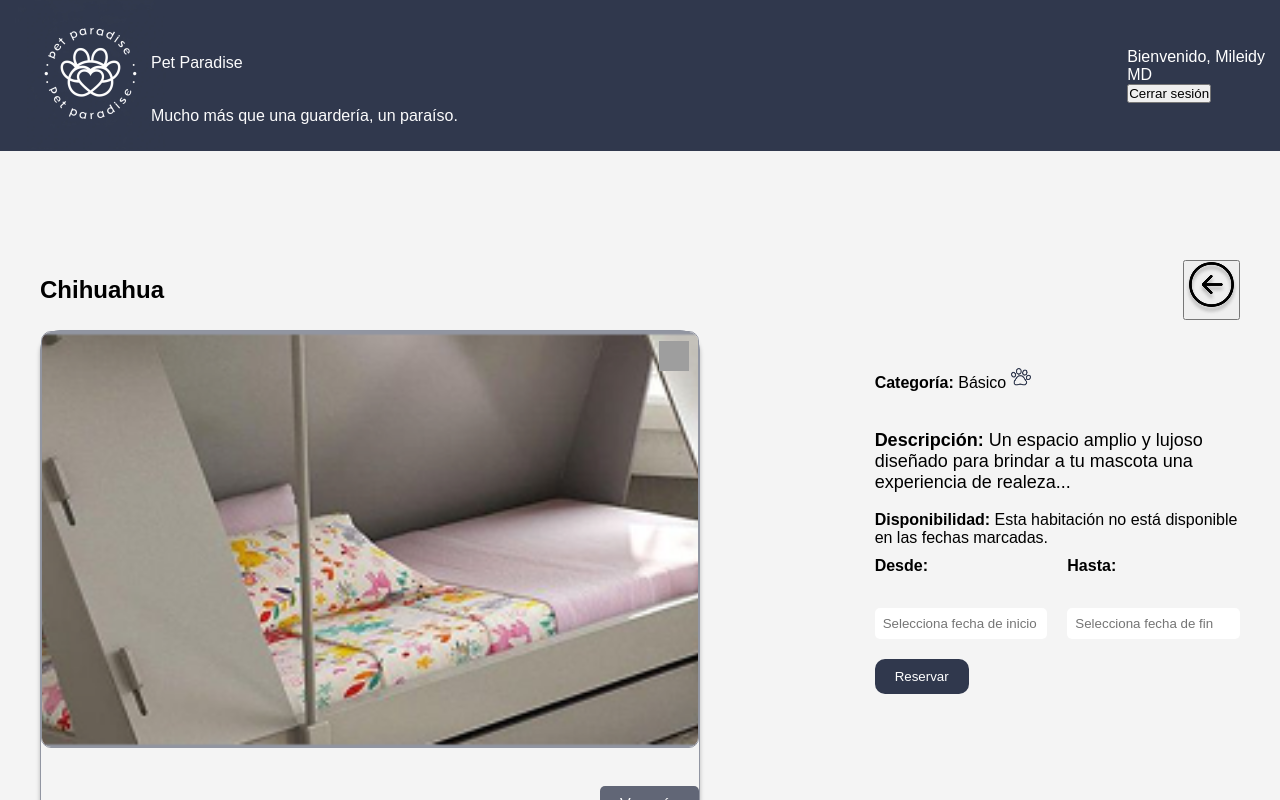
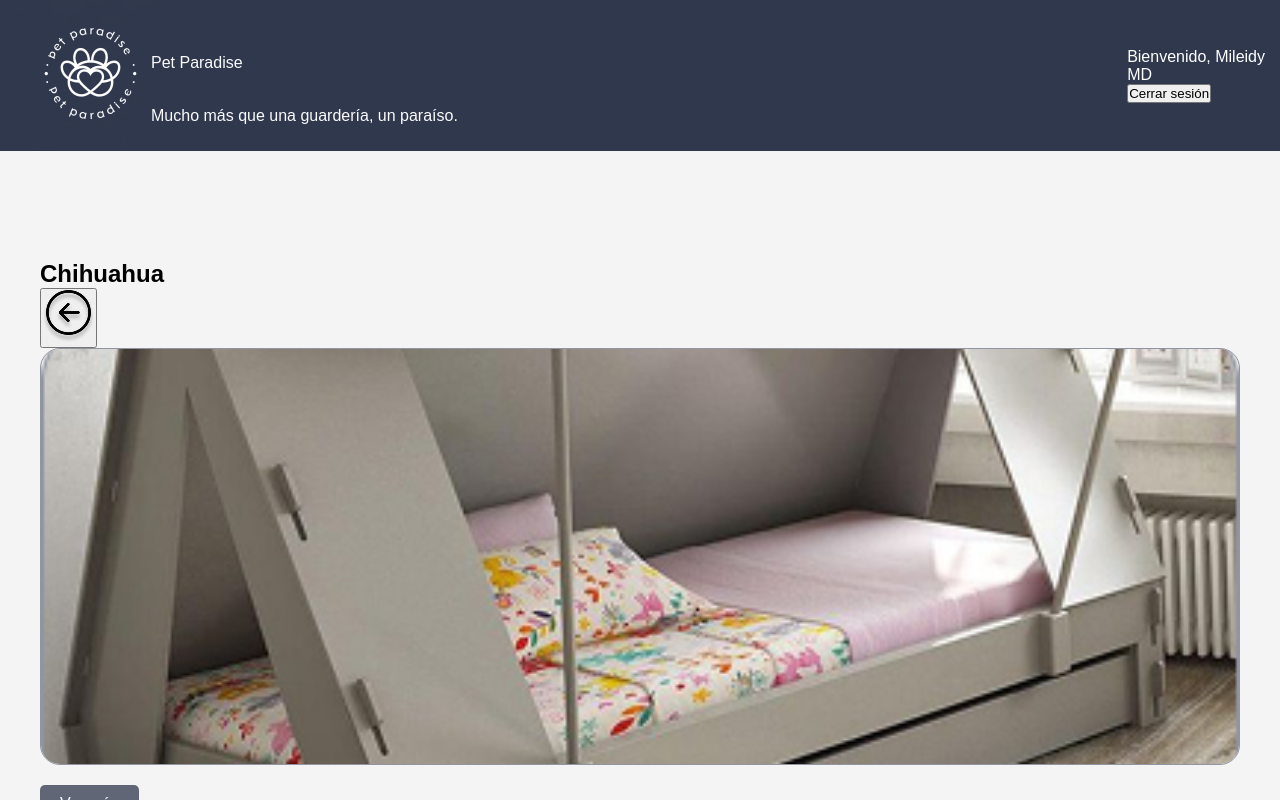
Before and after one commit to LuisDelgado-LD/integradorG5Front, a React (Vite) app: page /habitacion/1 in a window 1280 px wide. Built offline with nearby package versions, Linux system fonts and the light colour scheme; grey boxes are pictures that could not be loaded.

Commit message:
Archivos tocados Reserva, Habitacions, Login

```diff
--- a/src/App.jsx
+++ b/src/App.jsx
@@ -12,6 +12,7 @@ import GestionCaracteristicas from "./Routes/GestionCaracteristicas.jsx";
 import UserManagement from "./Routes/UserManagement.jsx";
 import Login from "./Routes/Login.jsx";
 import PrivateRoute from "./Routes/PrivateRoute";
+import Reserva from "./Routes/Reserva.jsx";
 
 function App() {
   const [usuario, setUsuario] = useState(null);
@@ -26,6 +27,7 @@ function App() {
         <Route path="/" element={!usuario ? <Layout /> : <Navigate to={usuario.rol === "admin" ? "/administrador" : "/"} />} >
           <Route index element={<Home />} />
           <Route path="habitacion/:id" element={<Habitaciones />} />
+          <Route path="/reserva/:id" element={<Reserva />} />
           <Route path="galeria/:id" element={<Galeria2 />} />
           <Route path="registro" element={<Registro />} />
           <Route path="login" element={!usuario ? <Login setUsuario={setUsuario} /> : <Navigate to={usuario.rol === "admin" ? "/administrador" : "/home"} />} />
--- a/src/Components/Navbar.jsx
+++ b/src/Components/Navbar.jsx
@@ -96,13 +96,12 @@ const Navbar = () => {
   const location = useLocation();
   const navigate = useNavigate();
   const { state, dispatch } = useContext(GlobalContext);
+  const usuario = state.usuario;
 
   const [startDate, setStartDate] = useState(null);
   const [endDate, setEndDate] = useState(null);
   const [selectedBreed, setSelectedBreed] = useState(null);
   const [resultado, setResultado] = useState(null);
-  const [loading, setLoading] = useState(false);
-  const [puedeReservar, setPuedeReservar] = useState(false);
   const [habitacionesDisponibles, setHabitacionesDisponibles] = useState([]);
 
   if (location.pathname !== "/") return null;
@@ -118,19 +117,14 @@ const Navbar = () => {
     const inicio = new Date(start);
     const fin = new Date(end);
 
-    for (let f of ocupadas) {
+    return ocupadas.every(f => {
       const ocupada = new Date(f);
-      if (ocupada >= inicio && ocupada <= fin) {
-        return false;
-      }
-    }
-    return true;
+      return ocupada < inicio || ocupada > fin;
+    });
   };
 
   const buscarDisponibilidad = () => {
-    setLoading(true);
     setResultado(null);
-    setPuedeReservar(false);
     setHabitacionesDisponibles([]);
 
     setTimeout(() => {
@@ -138,38 +132,26 @@ const Navbar = () => {
       const fin = endDate ? new Date(endDate) : null;
 
       if (selectedBreed && !inicio && !fin) {
-        const ocupadas = fechasOcupadas[selectedBreed.value] || [];
-
-        if (ocupadas.length === 0) {
-          setResultado(`✅ La habitación ${selectedBreed.label} está disponible en general.`);
-        } else {
-          setResultado(`❌ La habitación ${selectedBreed.label} tiene fechas ya reservadas.`);
-        }
-
-        setLoading(false);
+        setResultado(fechasOcupadas[selectedBreed.value]?.length
+          ? `❌ La habitación ${selectedBreed.label} tiene fechas reservadas.`
+          : `✅ La habitación ${selectedBreed.label} está disponible en general.`);
         return;
       }
 
       if (!selectedBreed && inicio && fin) {
-        const disponibles = state.habitaciones.filter((habitacion) =>
-          esDisponible(habitacion.id, inicio, fin)
-        );
+        const disponibles = state.habitaciones.filter(h => esDisponible(h.id, inicio, fin));
 
-        if (disponibles.length > 0) {
+        if (disponibles.length) {
           setResultado("✅ Habitaciones disponibles:");
           setHabitacionesDisponibles(disponibles);
         } else {
           setResultado("❌ No hay habitaciones disponibles en estas fechas.");
         }
-
-        setLoading(false);
         return;
       }
 
       if (selectedBreed && inicio && fin) {
-        const disponible = esDisponible(selectedBreed.value, inicio, fin);
-
-        if (disponible) {
+        if (esDisponible(selectedBreed.value, inicio, fin)) {
           setResultado(`✅ ¡La habitación ${selectedBreed.label} está disponible!`);
           dispatch({
             type: "SET_RESERVA",
@@ -180,22 +162,22 @@ const Navbar = () => {
               fechaFin: endDate.toISOString(),
             },
           });
-          setPuedeReservar(true);
         } else {
           setResultado(`❌ La habitación ${selectedBreed.label} no está disponible en esas fechas.`);
         }
-
-        setLoading(false);
         return;
       }
 
       setResultado("❌ Por favor selecciona al menos una habitación o un rango de fechas.");
-      setLoading(false);
     }, 1000);
   };
 
-  const irADetalle = (id) => {
-    navigate(`/habitacion/${id}`);
+  const reservar = () => {
+    if (!usuario) {
+      navigate("/login", { state: { mensaje: "Debes iniciar sesión para reservar. Si no tienes cuenta, regístrate aquí." } });
+      return;
+    }
+    navigate(`/reserva/${selectedBreed?.value}`);
   };
 
   return (
@@ -203,38 +185,15 @@ const Navbar = () => {
       <p className="navbar-text">Escoge la Fecha para tu peludito</p>
 
       <div className="date-picker-container">
-        <div className="date-picker">
-          <label className="date-label">Fecha de ingreso</label>
-          <div className="calendar-box">
-            <img src="/img/Calendario.png" alt="Ingreso" className="calendar-icon" />
-            <DatePicker
-              withPortal
-              minDate={new Date()}
-              dateFormat="dd/MM/yyyy"
-              locale={es}
-              selected={startDate}
-              onChange={(date) => {
-                setStartDate(date);
-                setEndDate(null);
-              }}
-            />
-          </div>
-        </div>
-
-        <div className="date-picker">
-          <label className="date-label">Fecha de salida</label>
-          <div className="calendar-box">
-            <img src="/img/Calendario.png" alt="Salida" className="calendar-icon" />
-            <DatePicker
-              withPortal
-              dateFormat="dd/MM/yyyy"
-              locale={es}
-              minDate={startDate}
-              selected={endDate}
-              onChange={setEndDate}
-            />
-          </div>
-        </div>
+        <DatePicker
+          withPortal minDate={new Date()} dateFormat="dd/MM/yyyy" locale={es}
+          selected={startDate} onChange={date => { setStartDate(date); setEndDate(null); }}
+          placeholderText="Fecha de ingreso"
+        />
+        <DatePicker
+          withPortal minDate={startDate} dateFormat="dd/MM/yyyy" locale={es}
+          selected={endDate} onChange={setEndDate} placeholderText="Fecha de salida"
+        />
       </div>
 
       <AutocompleteSearch onSelect={setSelectedBreed} />
@@ -243,32 +202,23 @@ const Navbar = () => {
         Buscar Disponibilidad
       </button>
 
-      {loading && <p style={{ marginTop: "10px" }}>🔍 Buscando disponibilidad...</p>}
-
-      {!loading && resultado && (
-        <pre style={{ marginTop: "10px", fontWeight: "bold", whiteSpace: "pre-wrap", color: resultado.includes("✅") ? "green" : "red" }}>
-          {resultado}
-        </pre>
-      )}
-
-      {puedeReservar && (
-        <button
-          onClick={() => alert("🎉 Reserva guardada. Puedes continuar luego o ir a detalles.")}
-          style={styles.botonReserva}
-        >
-          Guardar Reserva
-        </button>
-      )}
+      {resultado && <p style={{ marginTop: "10px", color: resultado.includes("✅") ? "green" : "red" }}>{resultado}</p>}
 
       {habitacionesDisponibles.length > 0 && (
         <div style={styles.sidebar}>
-          {habitacionesDisponibles.map((h) => (
-            <div key={h.id} style={styles.card} onClick={() => irADetalle(h.id)}>
+          {habitacionesDisponibles.map(h => (
+            <div key={h.id} style={styles.card} onClick={() => navigate(`/habitacion/${h.id}`)}>
               <img src="/img/iconoPatita.png" alt="patita" style={styles.cardImg} />
               <h3 style={styles.cardTitle}>{h.nombre}</h3>
             </div>
           ))}
         </div>
+      )}
+
+      {selectedBreed && resultado?.includes("✅") && (
+        <button onClick={reservar} style={styles.botonReserva}>
+          Reservar ahora
+        </button>
       )}
     </nav>
   );
@@ -276,58 +226,27 @@ const Navbar = () => {
 
 const styles = {
   botonBuscar: {
-    marginTop: "10px",
-    backgroundColor: "#30384D",
-    color: "#fff",
-    padding: "10px 20px",
-    borderRadius: "6px",
-    border: "none",
-    cursor: "pointer",
+    marginTop: "10px", backgroundColor: "#30384D", color: "#fff",
+    padding: "10px 20px", borderRadius: "6px", border: "none", cursor: "pointer"
   },
   botonReserva: {
-    marginTop: "10px",
-    backgroundColor: "#28a745",
-    color: "#fff",
-    padding: "10px 20px",
-    borderRadius: "6px",
-    border: "none",
-    cursor: "pointer",
+    marginTop: "10px", backgroundColor: "#28a745", color: "#fff",
+    padding: "10px 20px", borderRadius: "6px", border: "none", cursor: "pointer"
   },
   sidebar: {
-    maxHeight: "400px",
-    overflowY: "auto",
-    padding: "10px",
-    border: "1px solid #ccc",
-    borderRadius: "10px",
-    marginTop: "20px",
-    width: "250px",
-    marginLeft: "auto",
-    marginRight: "auto",
-    backgroundColor: "#f8f8f8",
-    boxShadow: "0 0 10px rgba(0,0,0,0.1)",
+    maxHeight: "400px", overflowY: "auto", padding: "10px",
+    border: "1px solid #ccc", borderRadius: "10px", marginTop: "20px",
+    width: "250px", marginLeft: "auto", marginRight: "auto",
+    backgroundColor: "#f8f8f8", boxShadow: "0 0 10px rgba(0,0,0,0.1)"
   },
   card: {
-    display: "flex",
-    flexDirection: "column",
-    alignItems: "center",
-    cursor: "pointer",
-    marginBottom: "15px",
-    padding: "10px",
-    borderRadius: "8px",
-    backgroundColor: "#fff",
-    boxShadow: "0 2px 4px rgba(0,0,0,0.1)",
-    transition: "transform 0.2s",
+    display: "flex", flexDirection: "column", alignItems: "center",
+    cursor: "pointer", marginBottom: "15px", padding: "10px",
+    borderRadius: "8px", backgroundColor: "#fff",
+    boxShadow: "0 2px 4px rgba(0,0,0,0.1)", transition: "transform 0.2s"
   },
-  cardImg: {
-    width: "50px",
-    height: "50px",
-    marginBottom: "10px",
-  },
-  cardTitle: {
-    fontSize: "16px",
-    color: "#30384D",
-    textAlign: "center",
-  },
+  cardImg: { width: "50px", height: "50px", marginBottom: "10px" },
+  cardTitle: { fontSize: "16px", color: "#30384D", textAlign: "center" }
 };
 
 export default Navbar;
--- a/src/Components/SoloEscritorio.jsx
+++ b/src/Components/SoloEscritorio.jsx
@@ -4,7 +4,7 @@ const SoloEscritorio = ({ children }) => {
   if (esMovil) {
     return (
       <div className="bloqueo-movil">
-        <p>🚫 Esta página no está disponible para móviles.</p>
+        <p> Esta página no está disponible para móviles.</p>
       </div>
     );
   }
--- a/src/Routes/Habitaciones.jsx
+++ b/src/Routes/Habitaciones.jsx
@@ -30,7 +30,8 @@ const iconosCaracteristicas = {
 const Habitaciones = () => {
   const { id } = useParams();
   const navigate = useNavigate();
-  const { state } = useContext(GlobalContext);
+  const { state, dispatch } = useContext(GlobalContext);
+  const usuario = state.usuario;
   const [habitacion, setHabitacion] = useState(null);
   const [esFavorito, setEsFavorito] = useState(false);
   const [fechaInicio, setFechaInicio] = useState(null);
@@ -41,12 +42,11 @@ const Habitaciones = () => {
     const encontrada = state.habitaciones.find((h) => h.id === parseInt(id));
     setHabitacion(encontrada);
 
-    const ocupadas = [
+    setFechasOcupadas([
       new Date("2025-03-22"),
       new Date("2025-03-23"),
       new Date("2025-03-24"),
-    ];
-    setFechasOcupadas(ocupadas);
+    ]);
 
     const favoritos = JSON.parse(localStorage.getItem("favoritos")) || [];
     setEsFavorito(favoritos.includes(parseInt(id)));
@@ -55,179 +55,71 @@ const Habitaciones = () => {
   const toggleFavorito = () => {
     const favoritos = JSON.parse(localStorage.getItem("favoritos")) || [];
     const idHabitacion = parseInt(id);
-    let nuevosFavoritos;
+    const nuevosFavoritos = favoritos.includes(idHabitacion)
+      ? favoritos.filter((favId) => favId !== idHabitacion)
+      : [...favoritos, idHabitacion];
 
-    if (favoritos.includes(idHabitacion)) {
-      nuevosFavoritos = favoritos.filter((favId) => favId !== idHabitacion);
-      setEsFavorito(false);
-    } else {
-      nuevosFavoritos = [...favoritos, idHabitacion];
-      setEsFavorito(true);
-    }
-
+    setEsFavorito(!esFavorito);
     localStorage.setItem("favoritos", JSON.stringify(nuevosFavoritos));
   };
 
-  const rangoValido = () => {
-    if (!fechaInicio || !fechaFin) return false;
-    let current = new Date(fechaInicio);
-    while (current <= fechaFin) {
-      const ocupado = fechasOcupadas.some(
-        (fecha) => fecha.toDateString() === current.toDateString()
-      );
-      if (ocupado) return false;
-      current.setDate(current.getDate() + 1);
-    }
-    return true;
-  };
-
   const reservar = () => {
-    if (!rangoValido()) {
-      alert("❌ Las fechas seleccionadas no están disponibles.");
+    if (!usuario) {
+      navigate("/login", { state: { mensaje: "Debes iniciar sesión para reservar." } });
       return;
     }
-    alert(`✅ Reserva confirmada del ${fechaInicio.toLocaleDateString()} al ${fechaFin.toLocaleDateString()}`);
+
+    if (!fechaInicio || !fechaFin) {
+      alert("❌ Debes seleccionar una fecha válida.");
+      return;
+    }
+
+    dispatch({
+      type: "SET_RESERVA",
+      payload: {
+        habitacionId: habitacion.id,
+        habitacionNombre: habitacion.nombre,
+        fechaInicio: fechaInicio.toISOString(),
+        fechaFin: fechaFin.toISOString(),
+      },
+    });
+
+    navigate(`/reserva/${habitacion.id}`);
   };
 
   if (!habitacion) return <p>Cargando habitación...</p>;
 
-  const categoria = habitacion.categoria;
-  const descripcion = descripcionesCategoria[categoria];
-  const caracteristicas = caracteristicasPorCategoria[categoria] || [];
-
   return (
     <div className="habitacion-container" style={{ padding: "20px" }}>
-      <div className="Auxiliares-detalle">
-        <h2>{habitacion.nombre}</h2>
-        <button className="back-home" onClick={() => navigate("/")}>
-          <img src="/img/flecha.png" alt="Volver" />
-        </button>
+      <h2>{habitacion.nombre}</h2>
+      <button className="back-home" onClick={() => navigate("/")}>
+        <img src="/img/flecha.png" alt="Volver" />
+      </button>
+
+      <div>
+        <img className="habitacion-img" src={habitacion.imagen} alt={habitacion.nombre} style={{ width: "100%" }} />
+        <button className="ver-mas" onClick={() => navigate(`/galeria/${habitacion.id}`)}>Ver más</button>
       </div>
 
-      <div className="Contenido-Container">
-        <div
-          className="habitacion-img-container"
-          style={{
-            position: "relative",
-            display: "flex",
-            flexDirection: "column",
-            alignItems: "center",
-          }}
-        >
-          <div style={{ position: "relative" }}>
-            <img
-              className="habitacion-img"
-              src={habitacion.imagen}
-              alt={habitacion.nombre}
-              style={{ width: "100%", borderRadius: "10px" }}
-            />
-            <img
-              src={esFavorito ? "/img/corazon_lleno.png" : "/img/corazon_vacio.png"}
-              alt="Favorito"
-              onClick={toggleFavorito}
-              style={{
-                position: "absolute",
-                top: "10px",
-                right: "10px",
-                width: "30px",
-                height: "30px",
-                cursor: "pointer",
-              }}
-            />
-          </div>
+      <p><strong>Categoría:</strong> {habitacion.categoria}</p>
+      <p><strong>Descripción:</strong> {descripcionesCategoria[habitacion.categoria]}</p>
 
-          <button
-            className="ver-mas"
-            onClick={() => navigate(`/galeria/${habitacion.id}`)}
-            style={{ marginTop: "1cm" }}
-          >
-            Ver más
-          </button>
-        </div>
+      <p><strong>Características:</strong></p>
+      <ul>
+        {caracteristicasPorCategoria[habitacion.categoria].map((car, index) => (
+          <li key={index}>
+            <img src={iconosCaracteristicas[car]} alt={car} width="24" /> {car}
+          </li>
+        ))}
+      </ul>
 
-        <div style={{ marginTop: "1cm", textAlign: "left" }}>
-          <p className="habitacion-categoria">
-            <strong>Categoría:</strong> {categoria}
-            {Array.from({ length: iconosCategoria[categoria] || 0 }).map((_, i) => (
-              <img
-                key={i}
-                src={iconoPatita}
-                alt="Patita"
-                style={{ width: "20px", marginLeft: "5px" }}
-              />
-            ))}
-          </p>
+      <p><strong>Selecciona tu rango de fechas:</strong></p>
+      <DatePicker selected={fechaInicio} onChange={setFechaInicio} placeholderText="Fecha de inicio" />
+      <DatePicker selected={fechaFin} onChange={setFechaFin} placeholderText="Fecha de fin" />
 
-          <p className="habitacion-title" style={{ marginTop: "1cm" }}>
-            <strong>Descripción:</strong> {descripcion}
-          </p>
-
-          {/* DISPONIBILIDAD Y RESERVA - debajo de descripción, 5mm */}
-          <div style={{ marginTop: "5mm" }}>
-            <p><strong>Disponibilidad:</strong> Esta habitación no está disponible en las fechas marcadas.</p>
-
-            <div style={{ display: "flex", gap: "20px", alignItems: "center", marginTop: "10px" }}>
-              <div>
-                <label><strong>Desde:</strong></label><br />
-                <DatePicker
-                  selected={fechaInicio}
-                  onChange={(date) => setFechaInicio(date)}
-                  selectsStart
-                  startDate={fechaInicio}
-                  endDate={fechaFin}
-                  excludeDates={fechasOcupadas}
-                  placeholderText="Selecciona fecha de inicio"
-                />
-              </div>
-
-              <div>
-                <label><strong>Hasta:</strong></label><br />
-                <DatePicker
-                  selected={fechaFin}
-                  onChange={(date) => setFechaFin(date)}
-                  selectsEnd
-                  startDate={fechaInicio}
-                  endDate={fechaFin}
-                  minDate={fechaInicio}
-                  excludeDates={fechasOcupadas}
-                  placeholderText="Selecciona fecha de fin"
-                />
-              </div>
-            </div>
-
-            <button
-              onClick={reservar}
-              disabled={!fechaInicio || !fechaFin}
-              style={{
-                marginTop: "20px",
-                padding: "10px 20px",
-                backgroundColor: "#30384D",
-                color: "#fff",
-                border: "none",
-                borderRadius: "10px",
-                cursor: "pointer",
-              }}
-            >
-              Reservar
-            </button>
-          </div>
-        </div>
-
-        {/* CARACTERÍSTICAS - al final */}
-        <div style={{ marginTop: "1cm", textAlign: "left" }}>
-          <p><strong>Características:</strong></p>
-          <div style={{ display: "flex", gap: "1cm", flexWrap: "wrap" }}>
-            {caracteristicas.map((car, idx) => (
-              <div key={idx} style={{ display: "flex", alignItems: "center", gap: "10px" }}>
-                <img src={iconosCaracteristicas[car]} alt={car} width="32" />
-                <span style={{ fontWeight: 500 }}>
-                  {car.charAt(0).toUpperCase() + car.slice(1)}
-                </span>
-              </div>
-            ))}
-          </div>
-        </div>
-      </div>
+      <button onClick={reservar} disabled={!fechaInicio || !fechaFin} style={{ backgroundColor: "#30384D", color: "white" }}>
+        Reservar ahora
+      </button>
     </div>
   );
 };
--- /dev/null
+++ b/src/Routes/Reserva.jsx
@@ -0,0 +1,101 @@
+import { useContext, useState } from "react";
+import { GlobalContext } from "../Context/utils/globalContext";
+import { useNavigate } from "react-router-dom";
+import DatePicker from "react-datepicker";
+
+const preciosPorCategoria = {
+  Básico: 5000,
+  Premium: 10000,
+  VIP: 30000,
+};
+
+const Reserva = () => {
+  const { state, dispatch } = useContext(GlobalContext);
+  const navigate = useNavigate();
+  const reserva = state.reserva;
+
+  const [editandoFechas, setEditandoFechas] = useState(false);
+  const [fechaInicio, setFechaInicio] = useState(new Date(reserva?.fechaInicio));
+  const [fechaFin, setFechaFin] = useState(new Date(reserva?.fechaFin));
+  const [telefono, setTelefono] = useState("");
+  const [recibirActualizaciones, setRecibirActualizaciones] = useState(false);
+
+  if (!reserva) {
+    return <p>No hay reserva seleccionada.</p>;
+  }
+
+  const calcularDias = () => {
+    const diferencia = (new Date(fechaFin) - new Date(fechaInicio)) / (1000 * 60 * 60 * 24);
+    return diferencia + 1;
+  };
+
+  const totalAPagar = calcularDias() * (preciosPorCategoria[reserva.habitacionCategoria] || 0);
+
+  const guardarFechas = () => {
+    dispatch({
+      type: "SET_RESERVA",
+      payload: { ...reserva, fechaInicio: fechaInicio.toISOString(), fechaFin: fechaFin.toISOString() },
+    });
+    setEditandoFechas(false);
+  };
+
+  return (
+    <div className="reserva-container">
+      <h2 className="reserva-titulo">Confirma Reserva</h2>
+
+      <div className="reserva-content">
+        <div className="reserva-info">
+          <h3>La estadía de tu mascota</h3>
+          {!editandoFechas ? (
+            <>
+              <p><strong>Desde:</strong> {new Date(reserva.fechaInicio).toLocaleDateString()}</p>
+              <p><strong>Hasta:</strong> {new Date(reserva.fechaFin).toLocaleDateString()}</p>
+              <button className="edit-btn" onClick={() => setEditandoFechas(true)}>
+                <img src="/img/editar.png" alt="Editar fechas" /> Editar Fechas
+              </button>
+            </>
+          ) : (
+            <>
+              <DatePicker selected={fechaInicio} onChange={setFechaInicio} />
+              <DatePicker selected={fechaFin} onChange={setFechaFin} minDate={fechaInicio} />
+              <button className="save-btn" onClick={guardarFechas}>Guardar</button>
+            </>
+          )}
+
+          <h3>Título requerido para tu mascota</h3>
+          <label>Número de teléfono:</label>
+          <input
+            type="text"
+            placeholder="Ingresa tu número"
+            value={telefono}
+            onChange={(e) => setTelefono(e.target.value)}
+          />
+
+          <div className="checkbox-container">
+            <input
+              type="checkbox"
+              checked={recibirActualizaciones}
+              onChange={() => setRecibirActualizaciones(!recibirActualizaciones)}
+            />
+            <label>Agrega para recibir actualizaciones sobre tu mascota</label>
+          </div>
+
+          <h3>Políticas de Cancelación</h3>
+          <p>🛑 Cancelación gratuita hasta una semana antes de la fecha asignada.</p>
+
+          <button onClick={() => navigate("/")} className="cancel-btn">Cancelar Reserva</button>
+        </div>
+
+        <div className="reserva-detalle">
+          <img src={reserva.habitacionImagen} alt="Habitación" className="reserva-imagen" />
+          <p><strong>Habitación:</strong> {reserva.habitacionNombre}</p>
+          <p><strong>Categoría:</strong> {reserva.habitacionCategoria}</p>
+          <p><strong>Precio por día:</strong> ${preciosPorCategoria[reserva.habitacionCategoria]}</p>
+          <p><strong>Total a pagar:</strong> ${totalAPagar}</p>
+        </div>
+      </div>
+    </div>
+  );
+};
+
+export default Reserva;
```
Also changed, not shown: src/Routes/Login.jsx (+18 -25 lines).
